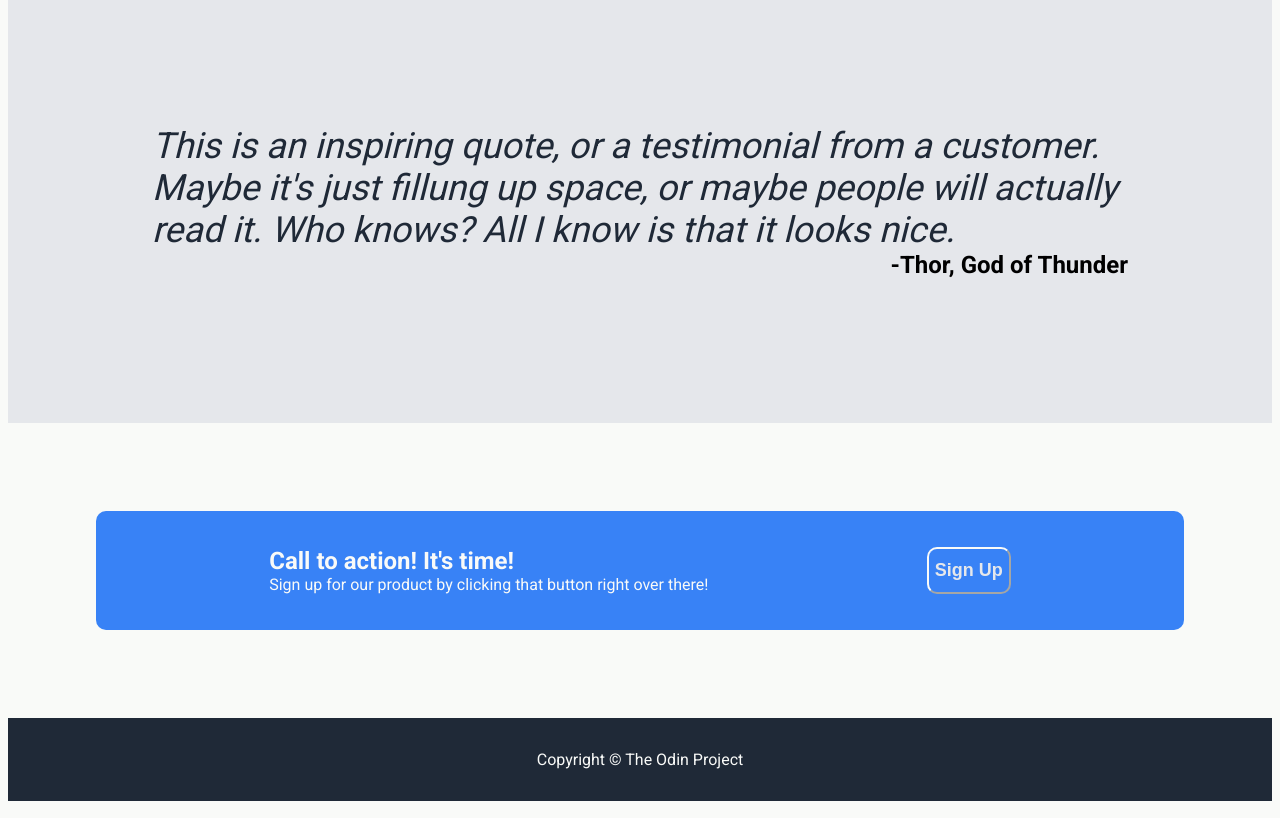
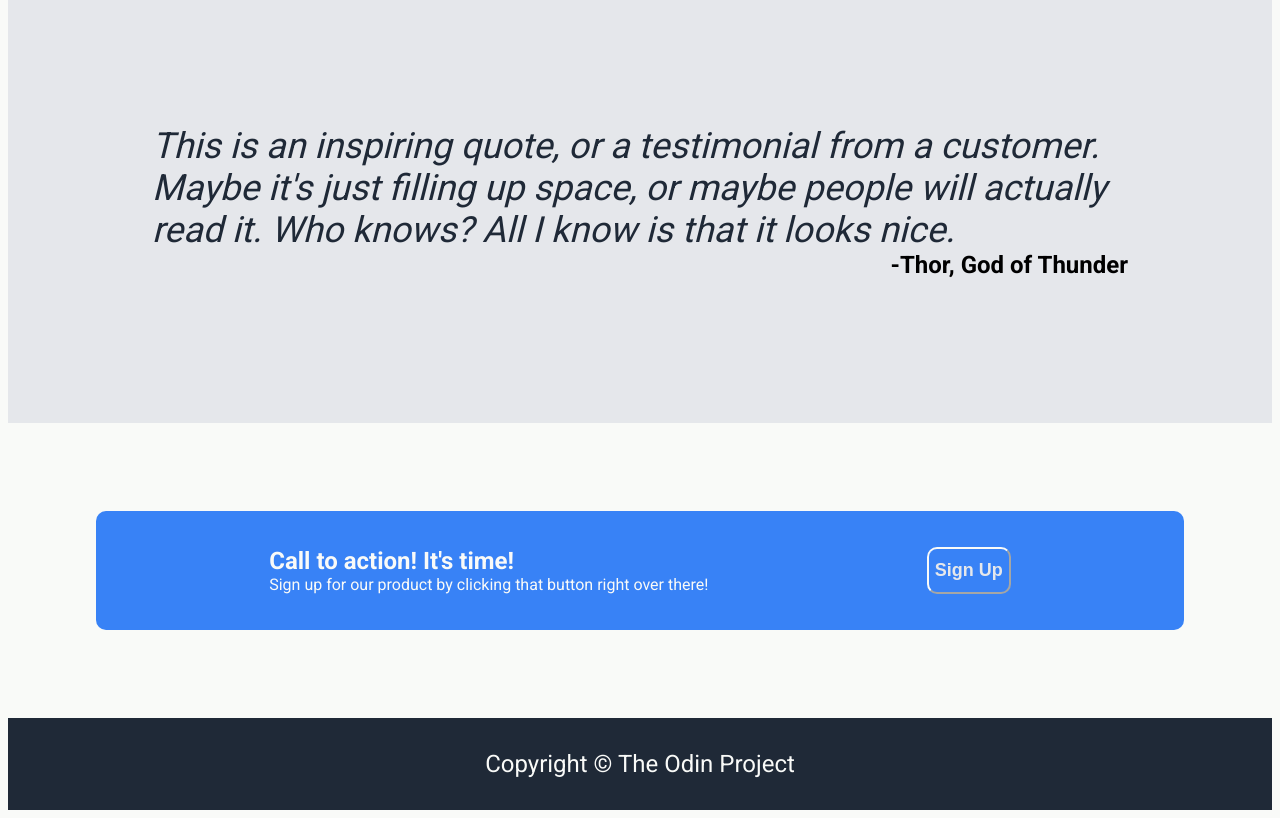
Before and after one commit to Jpsalazar-23/landing-page, a plain HTML site: page index.html in a window 1280 px wide. Shown: the part 1160-1978 px from the top of the page. Drawn offline with Linux system fonts and the light colour scheme.

Commit message:
Fixed typos and footer font size

```diff
--- a/index.html
+++ b/index.html
@@ -54,7 +54,7 @@
         </div>
     </div>
     <div class="quote-section">
-        <div class="quote"> This is an inspiring quote, or a testimonial from a customer. Maybe it's just fillung up
+        <div class="quote"> This is an inspiring quote, or a testimonial from a customer. Maybe it's just filling up
             space, or maybe people will actually read it. Who knows? All I know is that it looks nice.
         </div>
         <div class="speaker">-Thor, God of Thunder </div>
--- a/style.css
+++ b/style.css
@@ -153,4 +153,5 @@ a{
     text-align: center;
     color: #F9FAF8;
     padding: 32px;
+    font-size: 24px;
 }
```
